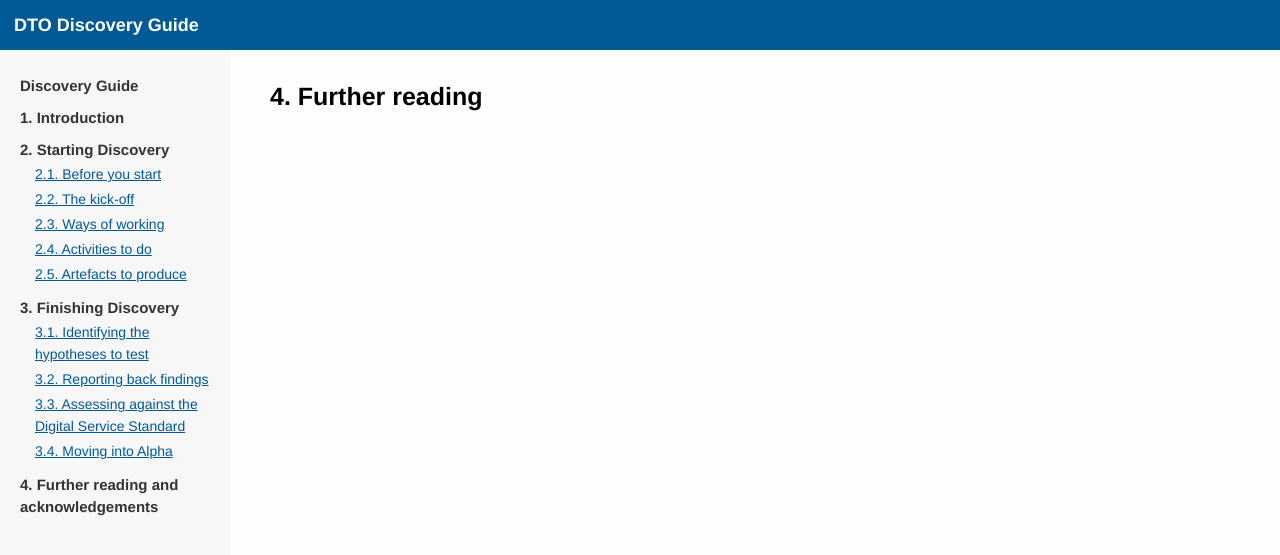
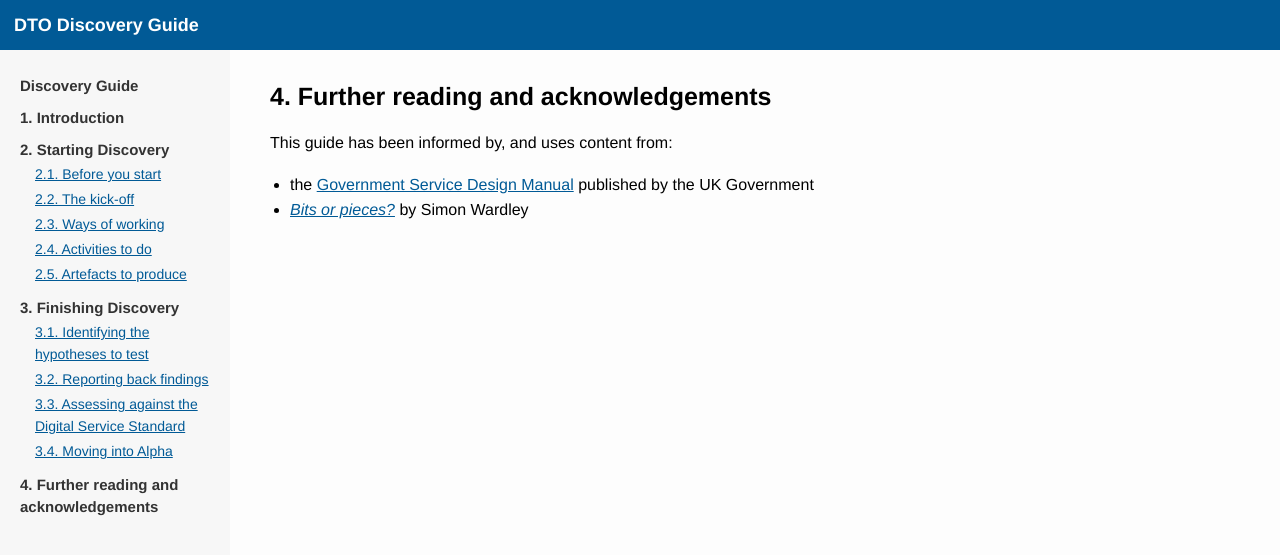
Before and after one commit to AusDTO/discovery-guide, a Jekyll site: the page built from 4-further-reading/index.md, in a window 1280 px wide. Shown: the top 555 px of the page. Built offline with Jekyll 4.4.1, drawn with Linux system fonts in a browser that asks for light colours.

Commit message:
Add further reading / acknowledgements text

```diff
--- a/4-further-reading/index.md
+++ b/4-further-reading/index.md
@@ -1,4 +1,9 @@
 ---
 layout: main
-title: '4. Further reading'
+title: '4. Further reading and acknowledgements'
 ---
+
+This guide has been informed by, and uses content from:
+
+- the [Government Service Design Manual](https://www.gov.uk/service-manual) published by the UK Government
+- _[Bits or pieces?](http://blog.gardeviance.org)_ by Simon Wardley
--- a/_sass/typography.scss
+++ b/_sass/typography.scss
@@ -52,6 +52,10 @@ a {
   color: $primary-colour;
 }
 
+em {
+  font-style: italic;
+}
+
 .caption {
   font-size: 14px;
   font-weight: bold;
```
